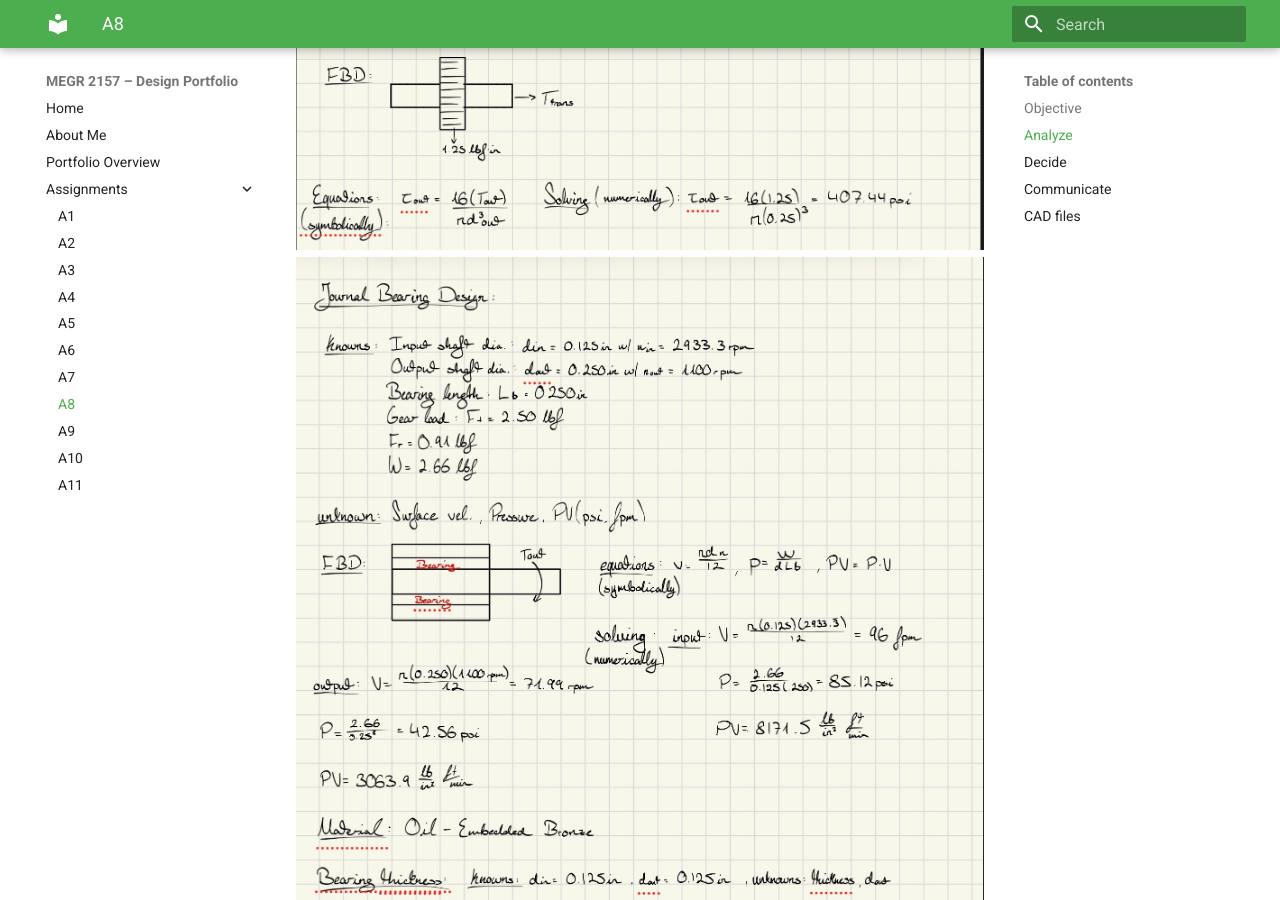
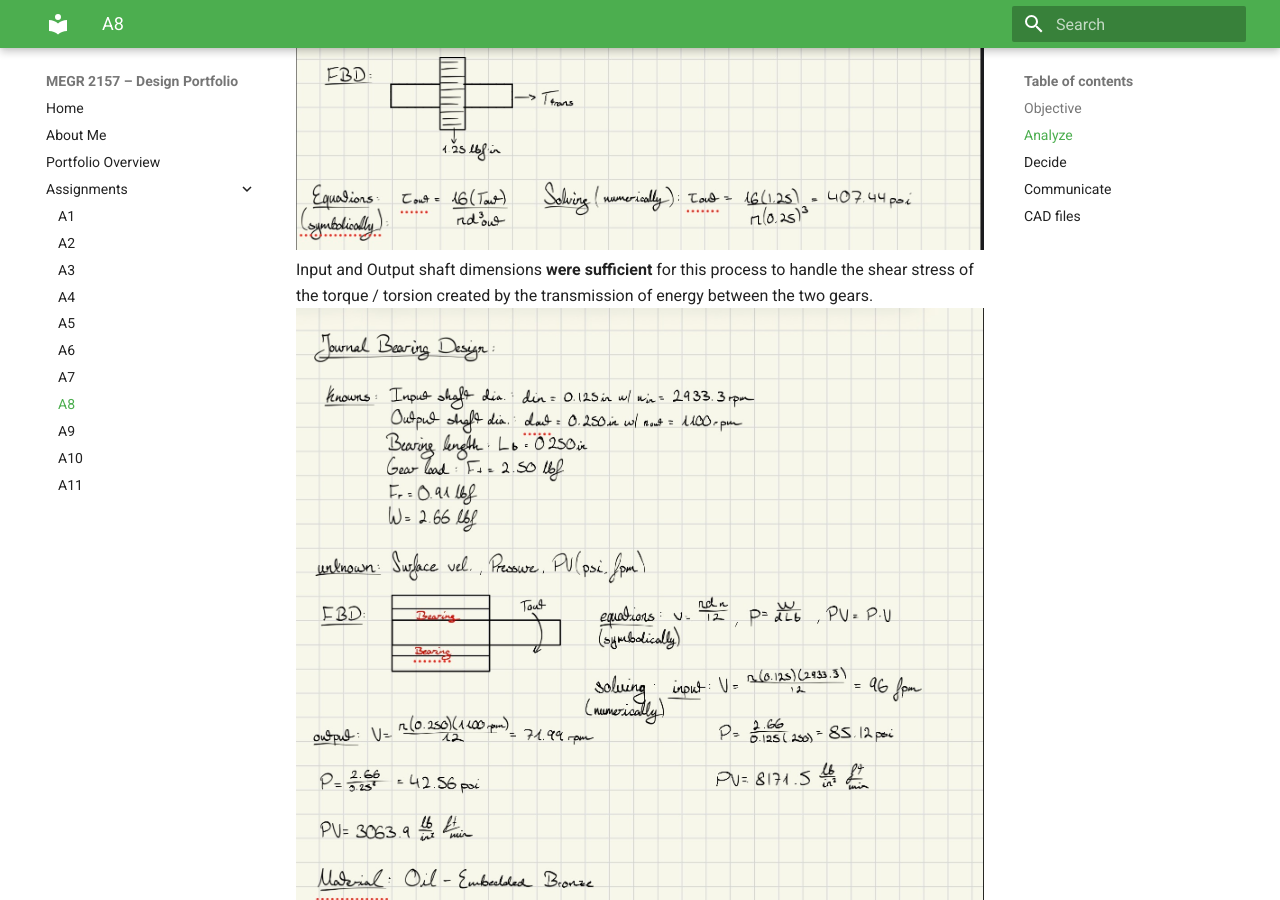
Before and after one commit to jhatch24/megr2156-portfolio, an MkDocs documentation site: the page built from docs/assignments/A08/index.md, in a window 1280 px wide and 900 px high, scrolled down 1020 px. Built offline with MkDocs 1.6.1 and Material for MkDocs 9.7.7, drawn with Linux system fonts in a browser that asks for light colours.

Commit message:
Update gearbox assignment analysis section
Added analysis of input and output shaft dimensions regarding shear stress handling.

```diff
--- a/docs/assignments/A08/index.md
+++ b/docs/assignments/A08/index.md
@@ -5,7 +5,9 @@ The main objective of this assignment is to design a gearbox which can be assemb
 
 ## Analyze
 ![Feature1](IMG_0268.jpeg)
+Input and Output shaft dimensions **were sufficient** for this process to handle the shear stress of the torque / torsion created by the transmission of energy between the two gears.
 ![Feature1](IMG_0269.jpeg)
+
 ![Feature1](IMG_0270.jpeg)
 <object data="A8_Procedure_Progress.pdf" type="application/pdf" width="100%" height="800px">
     <p>Your browser does not support inline PDFs. <a href="A8_Procedure_Progress.pdf">Click here to view or download the A8_Procedure_Progress PDF</a>.</p>
```
